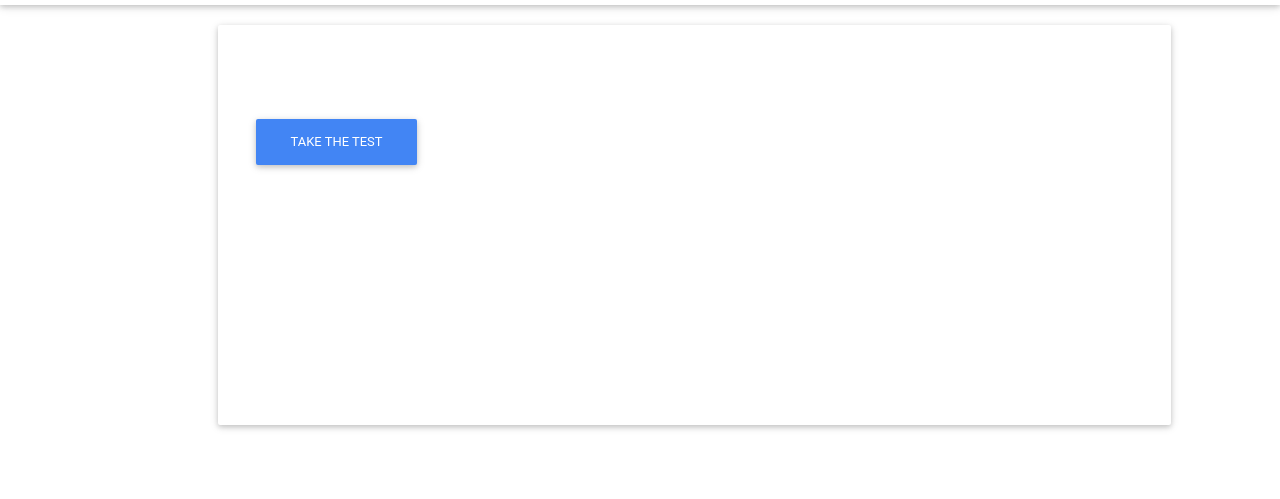
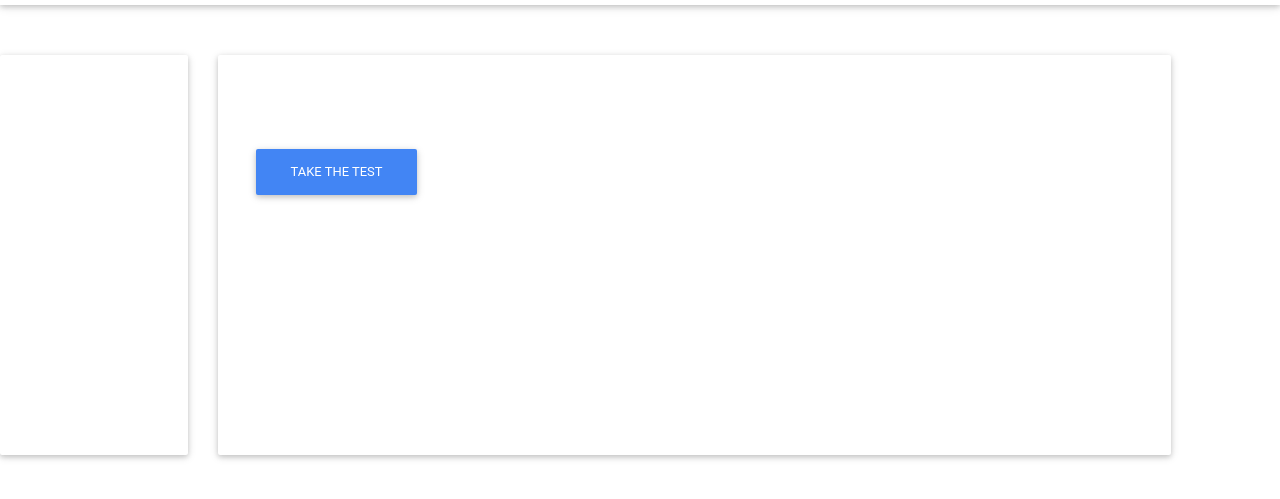
Before and after one commit to VishalGirishankar/MCQ-Rewrite, a plain HTML site: page index.html in a window 1280 px wide. Shown: the part 51-550 px from the top of the page. Drawn offline with nearby package versions, Linux system fonts and the light colour scheme.

Commit message:
Jumbotron to Answertable

```diff
--- a/css/McqTest.css
+++ b/css/McqTest.css
@@ -1,8 +1,12 @@
 .jumbotron
 {
     position: inherit;
-    top: 20px;
+    top: 50px;
     min-height: 400px
+}
+
+.row .col .jumbotron{
+    box-shadow: 0 0 0 0 rgba(0,0,0,0), 0 2px 10px 0 rgba(0,0,0,0);
 }
 
 #TimerDiv
@@ -18,11 +22,11 @@
 
 }
 
-.AnswerTableContainer{
+/* .AnswerTableContainer{
     top: 50%;
     position: absolute;
 
-}
+} */
 
 .AnswerTableRow
 {
--- a/index.html
+++ b/index.html
@@ -53,7 +53,7 @@
     <!-- NavBar End -->
     <div class="row"> <!-- Entire Body Row-->
       <div class="col-2">
-        <div class="AnswerTableContainer">
+        <div class="jumbotron">
           <div class="MyAnswerTable table" id="AnswerStatus" >             <!-- Answer Status Bar  -->
           </div>
         </div>
```
